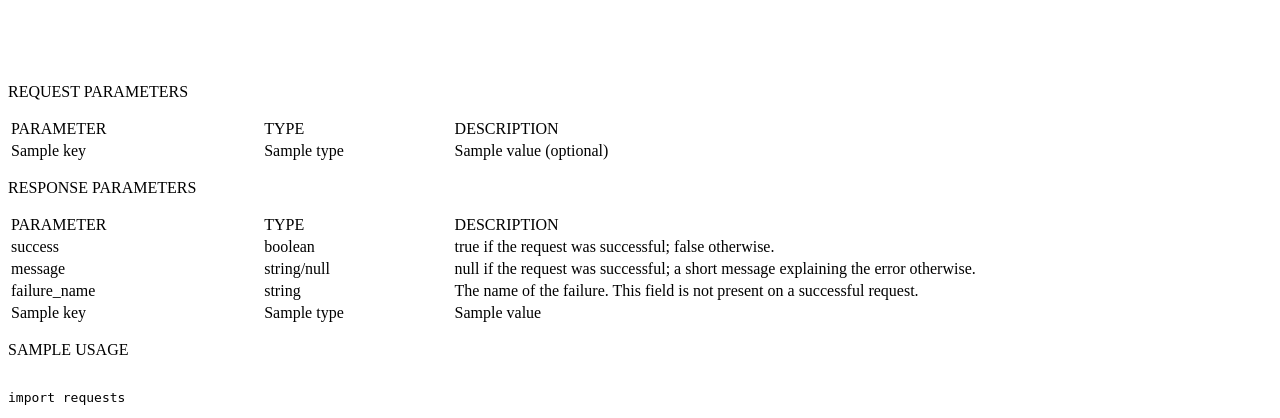
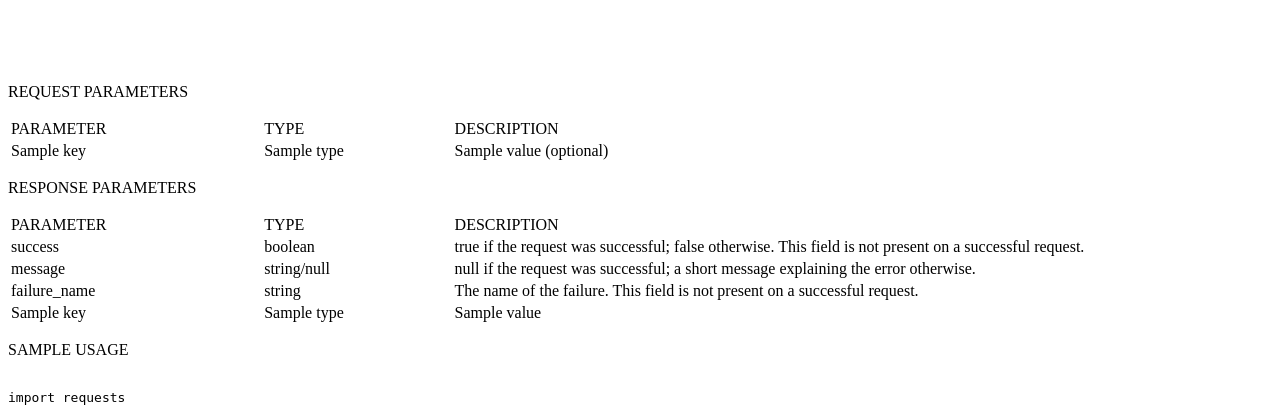
Before and after one commit to LINKIWI/modern-paste, a Python web app: template app/templates/misc/api_documentation.html in a window 1280 px wide. Shown: the part 2403-2821 px from the top of the page. Run offline with Jinja, Linux system fonts and the light colour scheme; the template is opened without the code that fills it: most values are stand-ins (such as "Sample title", 1, 10 or a date in 2020); some libraries are stand-ins or nearby versions.

Commit message:
Mark success response parameter on /api/paste/submit as optional (#67)
This mirrors the current state of the code: app/api/paste.py
does not set the constants.api.RESULT ('success') field and
app/models/paste.py does not contain a success field. This
means that on a successful paste, /api/paste/submit will lack
a 'success' field.

Signed-off-by: Alexander Scheel <alexander.m.scheel@gmail.com>

```diff
--- a/app/templates/misc/api_documentation.html
+++ b/app/templates/misc/api_documentation.html
@@ -169,7 +169,7 @@ assert set(resp.json().keys()) == {
                     <tr>
                         <td width="20%"><span class="ubuntu-mono regular size-2">success</span></td>
                         <td width="15%"><span class="ubuntu-mono regular size-2">boolean</span></td>
-                        <td width="65%"><span class="sans-serif regular size-2"><span class="ubuntu-mono regular">true</span> if the request was successful; <span class="ubuntu-mono regular">false</span> otherwise.</span></td>
+                        <td width="65%"><span class="sans-serif regular size-2"><span class="ubuntu-mono regular">true</span> if the request was successful; <span class="ubuntu-mono regular">false</span> otherwise.</span> This field is not present on a successful request.</td>
                     </tr>
                     <tr>
                         <td width="20%"><span class="ubuntu-mono regular size-2">message</span></td>
```
